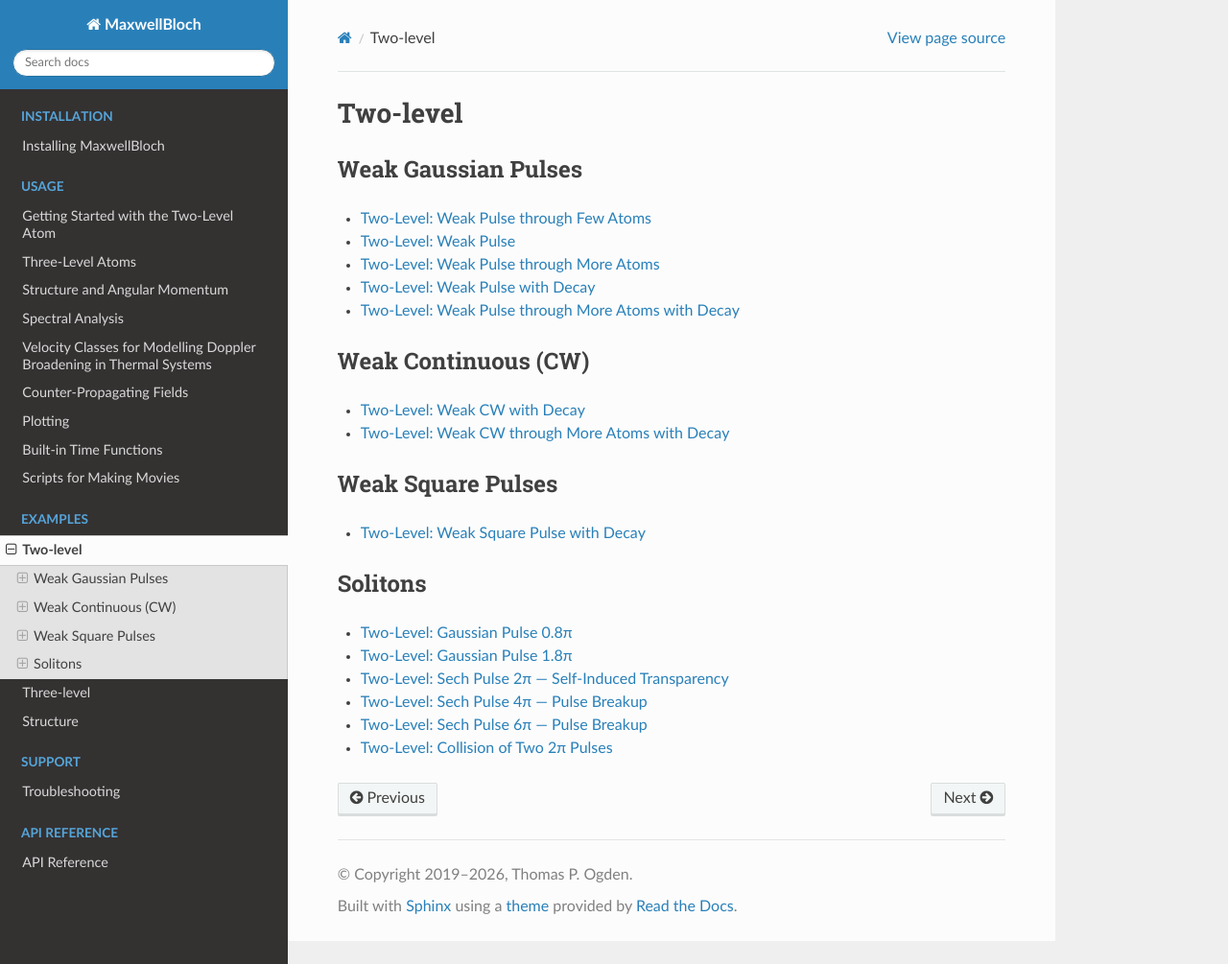
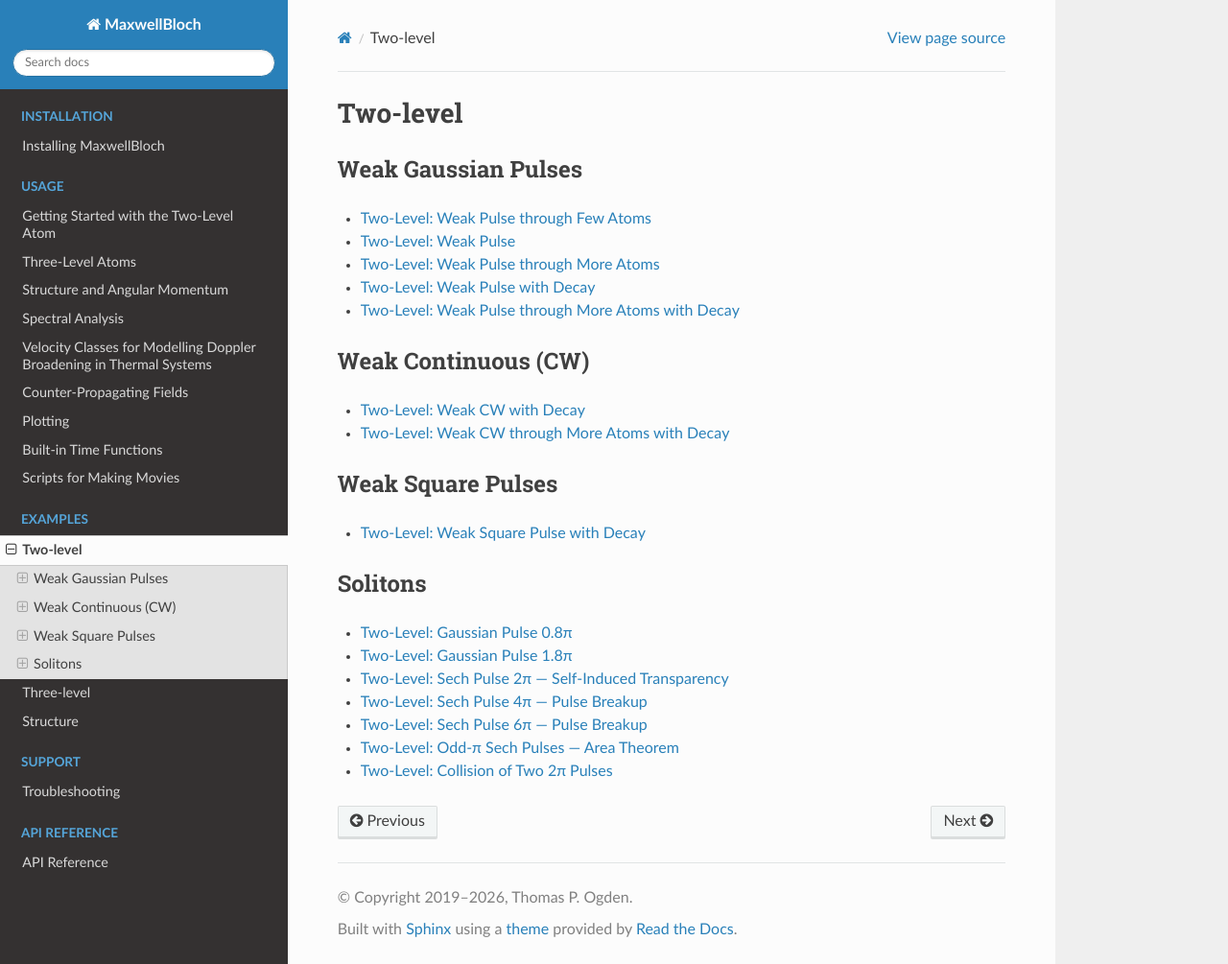
Before and after one commit to tpogden/maxwellbloch, a Sphinx documentation site: the page built from docs/examples/two-level.rst, in a window 1280 px wide and 1005 px high. Shown: the whole window at 96% size. Built offline with Sphinx 7.4.7 and the Read the Docs theme 3.1.0, drawn with Linux system fonts in a browser that asks for light colours.

Commit message:
A6: add odd-π sech pulse area theorem example (1π, 3π, 5π)
Demonstrates the McCall-Hahn area theorem for a resonant two-level
absorber using sech pulses with odd-multiple-π areas:

- 1π: absorbed toward 0π (below unstable saddle point)
- 3π: emits one 2π SIT soliton, residual 1π absorbed
- 5π: emits two 2π solitons that separate due to different widths

Uses plot.field_spacetime and plot.pulse_area (Plotly, interactive).

Co-Authored-By: Claude Sonnet 4.6 <noreply@anthropic.com>

```diff
--- a/docs/examples/two-level.rst
+++ b/docs/examples/two-level.rst
@@ -46,4 +46,5 @@ Solitons
    mbs-two-sech-2pi
    mbs-two-sech-4pi
    mbs-two-sech-6pi
+   mbs-two-sech-odd-pi
    mbs-two-sech-2pi-collision
```
Also changed, not shown: docs/examples/mbs-two-sech-odd-pi.ipynb (added).
